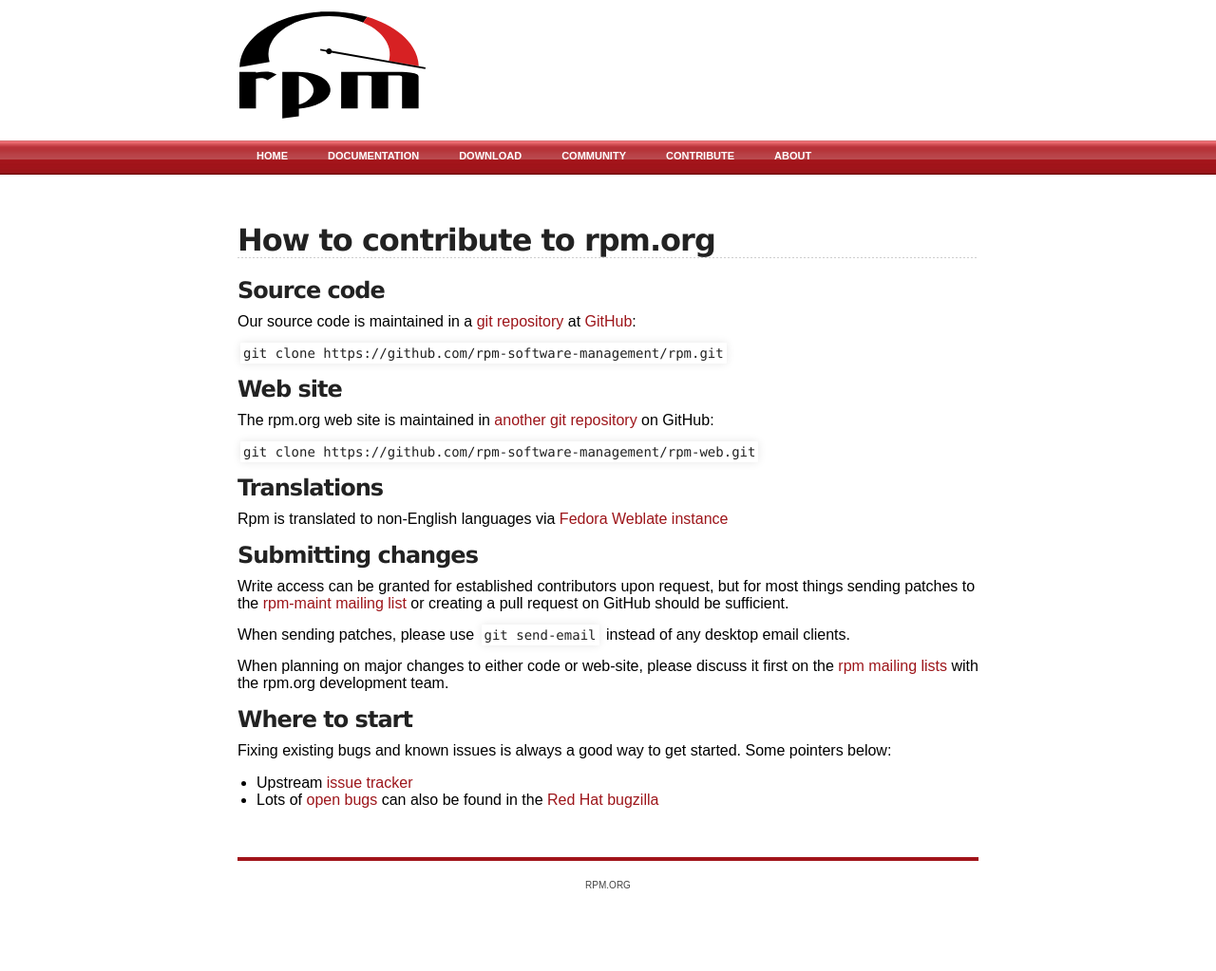
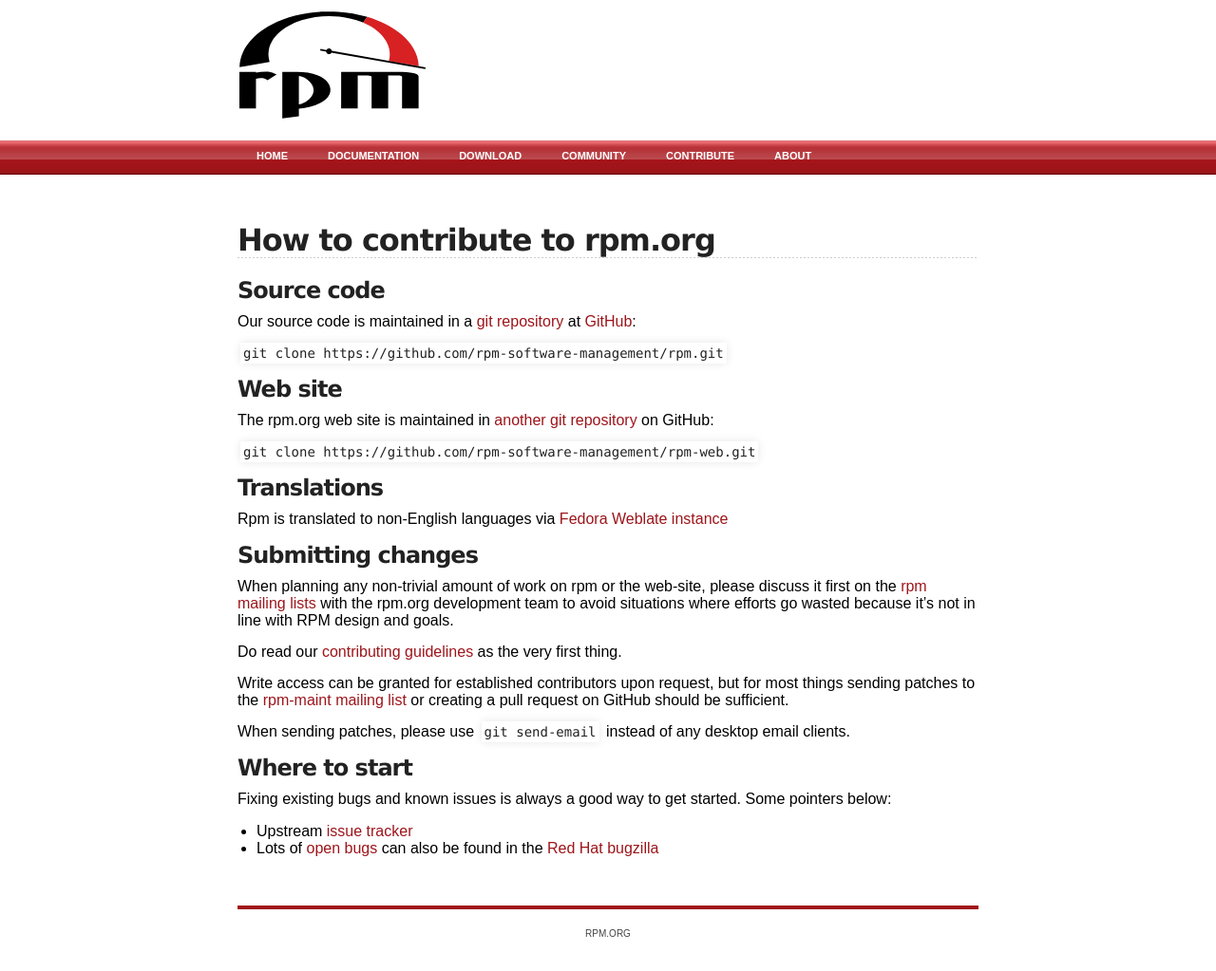
Before and after one commit to rpm-software-management/rpm-web, a Jekyll site: the page built from contribute.md, in a window 1280 px wide. Shown: the whole page at 95% size. Built offline with Jekyll 4.4.1, drawn with Linux system fonts in a browser that asks for light colours; before the commit the page ends 972 px from its top, so only the background shows below that.

Commit message:
Reword contributing instructions, link to the in-source guide

```diff
--- a/contribute.md
+++ b/contribute.md
@@ -25,6 +25,13 @@ Rpm is translated to non-English languages via
 
 ### Submitting changes
 
+When planning any non-trivial amount of work on rpm or the web-site,
+please discuss it first on the [rpm mailing lists](community) with the
+rpm.org development team to avoid situations where efforts go wasted
+because it's not in line with RPM design and goals.
+
+Do read our [contributing guidelines](https://github.com/rpm-software-management/rpm/blob/master/CONTRIBUTING.md) as the very first thing.
+
 Write access can be granted for established contributors upon request, but
 for most things sending patches to the
 [rpm-maint mailing list](http://lists.rpm.org/mailman/listinfo/rpm-maint)
@@ -33,10 +40,6 @@ or creating a pull request on GitHub should be sufficient.
 When sending patches, please use `git send-email` instead of any desktop
 email clients.
 
-When planning on major changes to either code or web-site, please discuss
-it first on the [rpm mailing lists](community) with the rpm.org development
-team.
-
 ### Where to start
 
 Fixing existing bugs and known issues is always a good way to get started.
```
